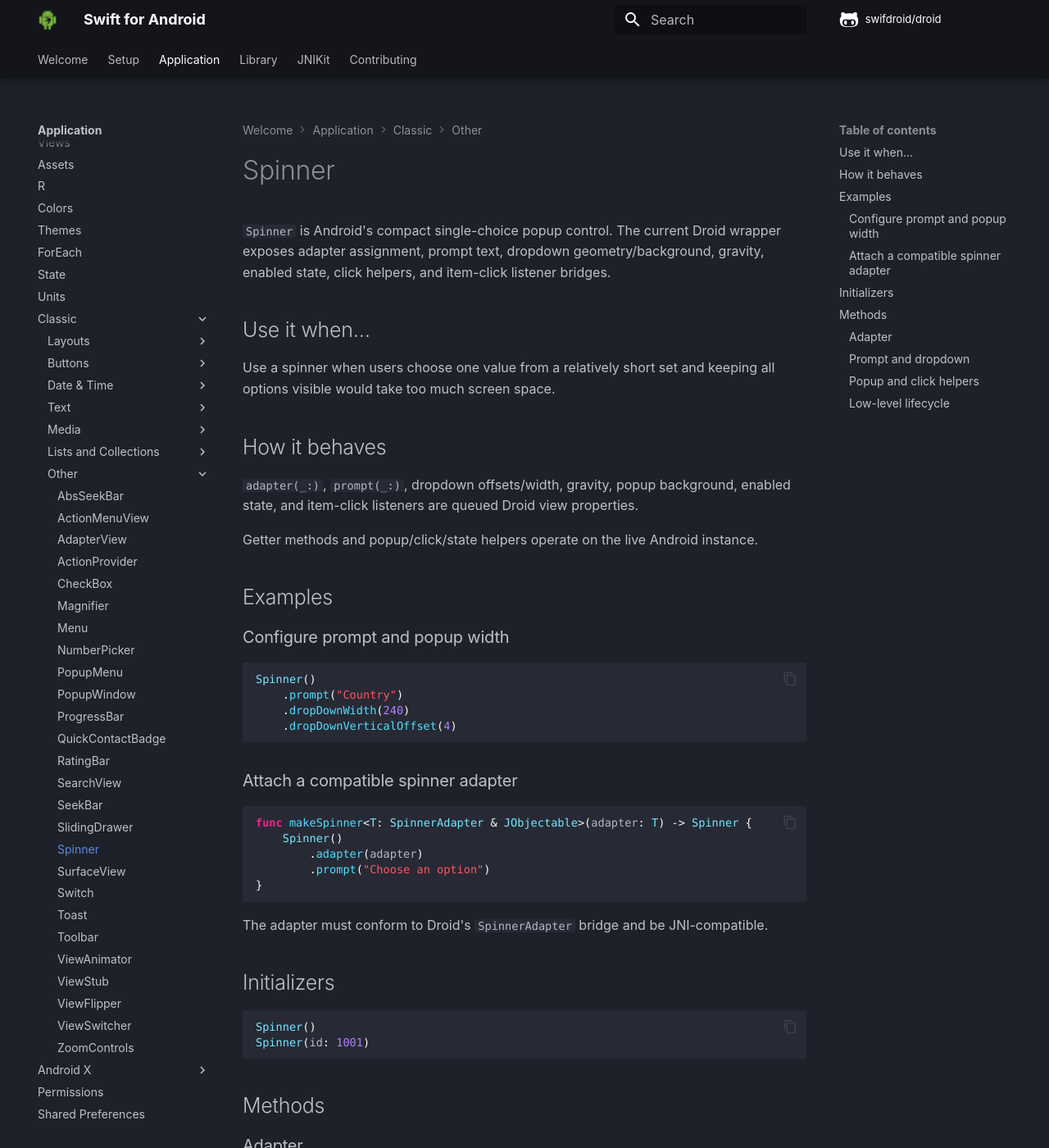
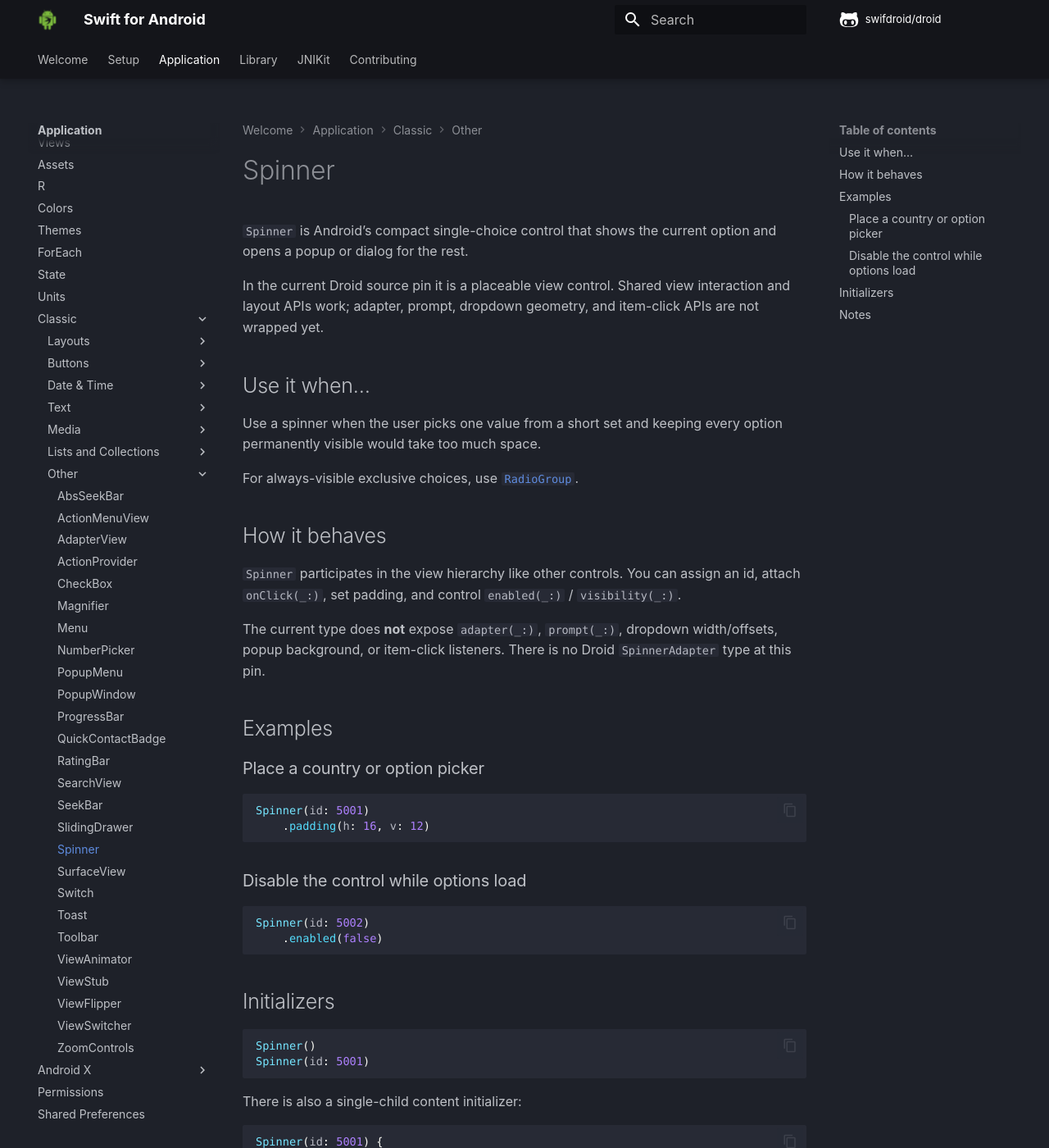
Before and after one commit to swifdroid/docs, an MkDocs documentation site: the page built from docs/app/classic/spinner.md, in a window 1280 px wide and 1400 px high. Shown: the whole window at 82% size. Built offline with MkDocs 1.6.1 and Material for MkDocs 9.7.7, drawn with Linux system fonts in a browser that asks for light colours; comment, search, counter and statistics services are not loaded; some of the changed text lies outside the part shown.

Commit message:
📝 Rewrite Spinner page to View shell at pin

````diff
--- a/docs/app/classic/spinner.md
+++ b/docs/app/classic/spinner.md
@@ -1,69 +1,52 @@
 # Spinner
 
-`Spinner` is Android's compact single-choice popup control. The current Droid wrapper exposes adapter assignment, prompt text, dropdown geometry/background, gravity, enabled state, click helpers, and item-click listener bridges.
+`Spinner` is Android’s compact single-choice control that shows the current option and opens a popup or dialog for the rest.
+
+In the current Droid source pin it is a placeable view control. Shared view interaction and layout APIs work; adapter, prompt, dropdown geometry, and item-click APIs are not wrapped yet.
 
 ## Use it when…
 
-Use a spinner when users choose one value from a relatively short set and keeping all options visible would take too much screen space.
+Use a spinner when the user picks one value from a short set and keeping every option permanently visible would take too much space.
+
+For always-visible exclusive choices, use [`RadioGroup`](radio-group.md).
 
 ## How it behaves
 
-`adapter(_:)`, `prompt(_:)`, dropdown offsets/width, gravity, popup background, enabled state, and item-click listeners are queued Droid view properties.
+`Spinner` participates in the view hierarchy like other controls. You can assign an id, attach `onClick(_:)`, set padding, and control `enabled(_:)` / `visibility(_:)`.
 
-Getter methods and popup/click/state helpers operate on the live Android instance.
+The current type does **not** expose `adapter(_:)`, `prompt(_:)`, dropdown width/offsets, popup background, or item-click listeners. There is no Droid `SpinnerAdapter` type at this pin.
 
 ## Examples
 
-### Configure prompt and popup width
+### Place a country or option picker
 
 ```swift
-Spinner()
-    .prompt("Country")
-    .dropDownWidth(240)
-    .dropDownVerticalOffset(4)
+Spinner(id: 5001)
+    .padding(h: 16, v: 12)
 ```
 
-### Attach a compatible spinner adapter
+### Disable the control while options load
 
 ```swift
-func makeSpinner<T: SpinnerAdapter & JObjectable>(adapter: T) -> Spinner {
-    Spinner()
-        .adapter(adapter)
-        .prompt("Choose an option")
-}
+Spinner(id: 5002)
+    .enabled(false)
 ```
-
-The adapter must conform to Droid's `SpinnerAdapter` bridge and be JNI-compatible.
 
 ## Initializers
 
 ```swift
 Spinner()
-Spinner(id: 1001)
+Spinner(id: 5001)
 ```
 
-## Methods
+There is also a single-child content initializer:
 
-### Adapter
+```swift
+Spinner(id: 5001) {
+    // declarative child content via BodyBuilder
+}
+```
 
-`adapter(_:)` queues the adapter used by Android to provide spinner items.
+## Notes
 
-The current wrapper does not expose a separate high-level `selection(_:)` setter, so this page does not assume one.
-
-### Prompt and dropdown
-
-`prompt(_:)` sets popup/dialog prompt text and `promptId(_:)` sets it from a resource.
-
-`dropDownWidth(_:)`, `dropDownHorizontalOffset(_:)`, `dropDownVerticalOffset(_:)`, `gravity(_:)`, `popupBackgroundDrawable(_:)`, and `popupBackgroundResource(_:)` configure presentation.
-
-Corresponding getter methods read current live values where exposed.
-
-### Popup and click helpers
-
-`isPopupShowing()` reports whether the popup is visible. `performClick()` asks Android to open/activate the spinner interaction.
-
-`onItemClickListener(_:)` and `setOnItemClickListenerInt(_:)` accept JNI-compatible item-click listener objects.
-
-### Low-level lifecycle
-
-Layout/measurement, saved-state, touch, pointer-icon, dialog-click, and accessibility hooks are exposed for lower-level integration.
+Android’s `Spinner` is defined by its adapter and dropdown. None of that adapter surface is part of the current Droid API. Treat this page as placement plus shared view behavior only.
````
